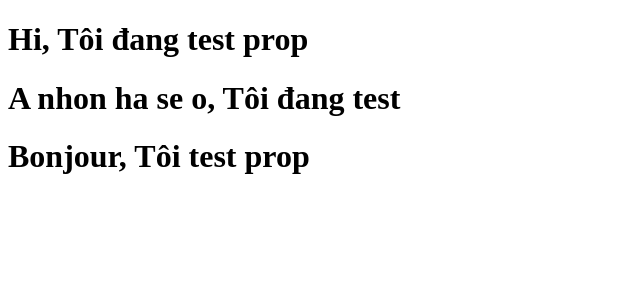
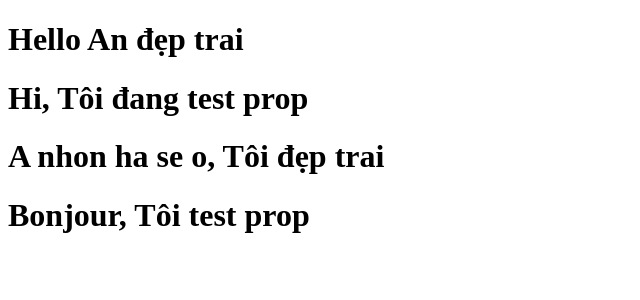
Before and after one commit to QuocAn108/ReactVite_Learning, a React (Vite) app in the folder ReactViteLearning/: page / in a window 1280 px wide. Shown: the top 300 px of the page, without its empty margins (0-640 px from the left). Built offline with nearby package versions, Linux system fonts and the light colour scheme.

Commit message:
Using props through function and destructuring

```diff
--- a/ReactViteLearning/src/App.jsx
+++ b/ReactViteLearning/src/App.jsx
@@ -1,9 +1,15 @@
+import Hello from "./components/Hello";
 import TestProp from "./components/TestProp";
 function App() {
+  const username = "An đẹp trai";
+  const getUserName = () => {
+    return username;
+  };
   return (
     <>
+      <Hello getUserName={getUserName} />
       <TestProp name="Tôi đang test prop" content="Hi" />
-      <TestProp name="Tôi đang test " content="A nhon ha se o" />
+      <TestProp name="Tôi đẹp trai" content="A nhon ha se o" />
       <TestProp name="Tôi test prop" content="Bonjour" />
     </> // This is a fragment. It is used to return multiple elements from a component.
   );
--- /dev/null
+++ b/ReactViteLearning/src/components/Hello.jsx
@@ -0,0 +1,6 @@
+function Hello(props) {
+  console.log(props);
+  // eslint-disable-next-line react/prop-types
+  return <h1>Hello {props.getUserName()} </h1>;
+}
+export default Hello;
--- a/ReactViteLearning/src/components/TestProp.jsx
+++ b/ReactViteLearning/src/components/TestProp.jsx
@@ -1,9 +1,10 @@
-function TestProp(data, content) {
-  console.log(data, content);
+// eslint-disable-next-line react/prop-types
+function TestProp({ name = "Tôi đang test", content: message }) {
+  // const { name, content } = props; // This is called destructuring. It is used to extract values from an object and assign them to variables.
   return (
     <>
       <h1>
-        {data.content}, {data.name}
+        {message}, {name}
       </h1>
     </>
   );
```
